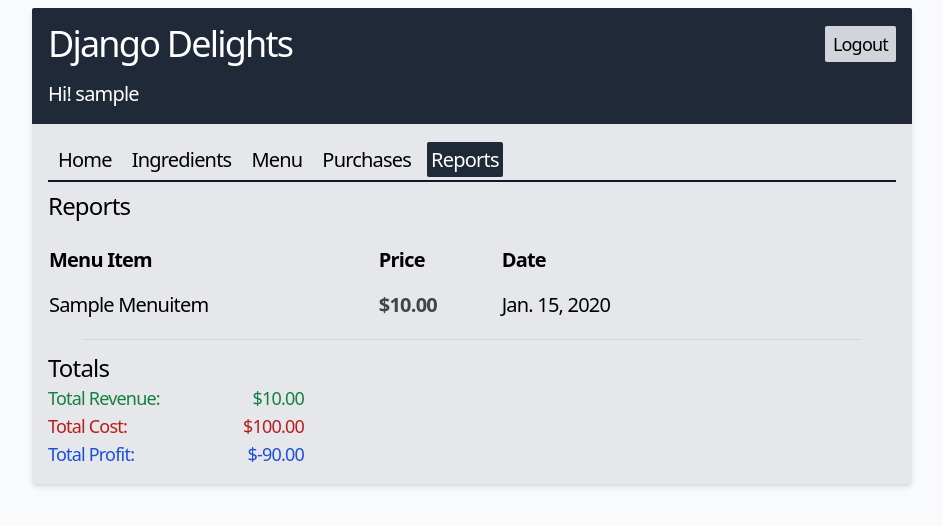
After one commit to JuanIsturiz/django-delights, a Django app: page /reports/ in a window 1280 px wide. The commit adds this page. Shown: the top 526 px of the page, without its empty margins (168-1111 px from the left). Run offline with Django 4.2, Linux system fonts and the light colour scheme; a user stored in the database is signed in; tables that the repository leaves empty hold one stand-in row (values such as "Sample post"); some libraries are stand-ins or nearby versions.

Commit message:
added home, purchases, reports views and login functionality, project finished!

```diff
--- a/django_delights/inventory/models.py
+++ b/django_delights/inventory/models.py
@@ -10,7 +10,7 @@ class MenuItem(models.Model):
         return "/menu"
 
     def is_available(self):
-        return all(X.enough() for X in self.reciperequirement_set.all())
+        return all(X.is_enough() for X in self.reciperequirement_set.all())
 
     def __str__(self) -> str:
         return f"Name: {self.name} - Price: {self.price}"
--- a/django_delights/inventory/static/inventory/style.css
+++ b/django_delights/inventory/static/inventory/style.css
@@ -26,3 +26,7 @@ main table {
   border-spacing: 0 15px;
   width: 80%;
 }
+
+.login-form form .errorlist {
+  color: #b91c1c;
+}
--- a/django_delights/inventory/templates/base.html
+++ b/django_delights/inventory/templates/base.html
@@ -15,13 +15,22 @@
         sans-serif;
   </style>
   <body class="max-w-4xl mx-auto bg-gray-50 tracking-tighter">
-    <div class="bg-gray-200 m-2 rounded">
+    <div class="bg-gray-200 m-2 rounded shadow-md">
       <header class="bg-gray-800 rounded-t-sm p-4">
+        <div class="flex justify-between items-center">
           <h1 class="text-4xl text-white tracking-tighter font-medium">
             Django Delights
           </h1>
+          {% if user.is_authenticated %}
+          <a class="bg-gray-300 py-1 px-2 font-medium text-lg rounded-sm hover:opacity-80" href="/logout">Logout</a>
+          {% endif %}
+        </div>
+        {% if user.is_authenticated %}
+        <h2 class="mt-4 text-white text-xl font-medium">Hi! {{user.username}}</h2>
+        {% endif %}
       </header>
       <div class="p-4">
+        {% if user.is_authenticated %}
         <div>
           <nav class="flex text-xl gap-3 p-1.5">
             <div>
@@ -45,11 +54,24 @@
               >Menu</a
               >
             </div>
-            {% comment %} <a href="{% url 'purchases' %}">Purchases</a> {% endcomment %}
-            {% comment %} <a href="{% url 'reports' %}">Reports</a> {% endcomment %}
+            <div>
+              <a
+              href="{% url 'purchases' %}"
+              class="{% if 'purchases' in request.path %}bg-gray-800 text-white font-medium{% endif %} p-1 rounded-sm hover:font-medium"
+              >Purchases</a
+              >
+            </div>
+            <div>
+              <a
+              href="{% url 'reports' %}"
+              class="{% if request.path == '/reports/' %}bg-gray-800 text-white font-medium{% endif %} p-1 rounded-sm hover:font-medium"
+              >Reports</a
+              >
+            </div>
           </nav>
           <div class="w-full h-0.5 bg-gray-900" />
         </div>
+        {% endif %}
         <h2 class="text-2xl font-medium my-2">
           {% block heading %} {% endblock heading %}
         </h2>
--- a/django_delights/inventory/templates/inventory/add_ingredient.html
+++ b/django_delights/inventory/templates/inventory/add_ingredient.html
@@ -8,7 +8,7 @@
     <div class="w-full">
       {% csrf_token %}
       {{ form.as_p }}
-      <input class="mt-4 text-lg py-1 px-2 bg-gray-800 text-white rounded-sm" type="submit" value="Submit"/>
+      <input class="max-w-md mt-4 text-lg py-1 px-2 bg-gray-800 text-white rounded-sm" type="submit" value="Submit"/>
     </div>
   </form>
 {% endblock %}
--- a/django_delights/inventory/templates/inventory/add_menu.html
+++ b/django_delights/inventory/templates/inventory/add_menu.html
@@ -8,7 +8,7 @@
     <div class="w-full">
       {% csrf_token %}
       {{ form.as_p }}
-      <input class="mt-4 text-lg py-1 px-2 bg-gray-800 text-white rounded-sm" type="submit" value="Submit"/>
+      <input class="max-w-md mt-4 text-lg py-1 px-2 bg-gray-800 text-white rounded-sm" type="submit" value="Submit"/>
     </div>
   </form>
 {% endblock %}
--- /dev/null
+++ b/django_delights/inventory/templates/inventory/reports.html
@@ -0,0 +1,39 @@
+{% extends "base.html" %} {% load static %} {% block title %}Reports{% endblock %}
+{% block heading %} <span>Reports</span> {% endblock %} {% block content %}
+<table class="text-left text-xl border-separate">
+  <thead>
+    <th>Menu Item</th>
+    <th>Price</th>
+    <th>Date</th>
+  </thead>
+</thead>
+<tbody>
+  {% for purchase in purchases %}
+  <tr>
+    <td>{{purchase.menu_item.name.title}}</td>
+    <td><strong class="opacity-70">${{purchase.menu_item.price|stringformat:".2f"}}</strong></td>
+    <td>{{purchase.timestamp}}</td>
+  </tr>
+  {% endfor %}
+</tbody>
+</table>
+<style>
+  table {
+    border-spacing: 1rem 0.5rem;
+  }
+</style>
+<div class="w-11/12 h-[1px] my-1 mx-auto bg-gray-300"></div>
+<h2 class="text-2xl font-medium pt-2">Totals</h2>
+<div class="flex justify-between w-64 text-lg text-green-700 font-medium">
+  <p>Total Revenue:</p>
+  <p>${{ revenue|stringformat:".2f" }}</p>
+</div>
+<div class="flex justify-between w-64 text-lg text-red-700 font-medium">
+  <p>Total Cost:</p>
+  <p>${{ total_cost|stringformat:".2f" }}</p>
+</div>
+<div class="flex justify-between w-64 text-lg text-blue-700 font-medium">
+  <p>Total Profit:</p>
+  <p>${{ profit|stringformat:".2f" }}</p>
+</div>
+{% endblock %}
--- a/django_delights/inventory/urls.py
+++ b/django_delights/inventory/urls.py
@@ -1,7 +1,10 @@
 from django.urls import path
 from . import views
+from django.contrib.auth import views as auth_views
 
 urlpatterns = [
+    path("logout/", views.log_out, name="logout"),
+    path("accounts/login/", auth_views.LoginView.as_view(), name="login"),
     path("", views.HomeView.as_view(), name="home"),
     path("ingredients/", views.IngredientsView.as_view(), name="ingredients"),
     path("ingredients/new", views.NewIngredientView.as_view(), name="add_ingredient"),
@@ -17,4 +20,7 @@ urlpatterns = [
         views.NewRecipeRequirement.as_view(),
         name="add_recipe_requirement",
     ),
+    path("purchases/", views.PurchasesView.as_view(), name="purchases"),
+    path("purchases/new", views.NewPurchase.as_view(), name="add_purchase"),
+    path("reports/", views.ReportsView.as_view(), name="reports"),
 ]
--- a/django_delights/inventory/views.py
+++ b/django_delights/inventory/views.py
@@ -1,15 +1,17 @@
-from django.shortcuts import render
+from django.shortcuts import render, redirect
 from django.views.generic import TemplateView, ListView
 from django.views.generic.edit import CreateView, UpdateView
 from .models import MenuItem, Ingredient, RecipeRequirement, Purchase
 from .forms import MenuItemForm, IngredientForm, RecipeRequirementForm, PurchaseForm
-
+from django.db.models import Sum
+from django.contrib.auth import logout
+from django.contrib.auth.mixins import LoginRequiredMixin
 
 # Create your views here.
 
 
 # Home View
-class HomeView(TemplateView):
+class HomeView(LoginRequiredMixin, TemplateView):
     template_name = "inventory/home.html"
 
     def get_context_data(self, **kwargs):
@@ -21,13 +23,13 @@ class HomeView(TemplateView):
 
 
 # Ingredients List View
-class IngredientsView(ListView):
+class IngredientsView(LoginRequiredMixin, ListView):
     template_name = "inventory/ingredients_list.html"
     model = Ingredient
 
 
 # Create New Ingredient View
-class NewIngredientView(CreateView):
+class NewIngredientView(LoginRequiredMixin, CreateView):
     template_name = "inventory/add_ingredient.html"
     model = Ingredient
     form_class = IngredientForm
@@ -41,20 +43,81 @@ class UpdateIngredientView(UpdateView):
 
 
 # MenuItems List View
-class MenuItemView(ListView):
+class MenuItemView(LoginRequiredMixin, ListView):
     template_name = "inventory/menu_list.html"
     model = MenuItem
 
 
 # Create New Menu View
-class NewMenuItemView(CreateView):
+class NewMenuItemView(LoginRequiredMixin, CreateView):
     template_name = "inventory/add_menu.html"
     model = MenuItem
     form_class = MenuItemForm
 
 
 # Create Recipe Requirement View
-class NewRecipeRequirement(CreateView):
+class NewRecipeRequirement(LoginRequiredMixin, CreateView):
     template_name = "inventory/add_recipe_requirement.html"
     model = RecipeRequirement
     form_class = RecipeRequirementForm
+
+
+# Purchases List View
+class PurchasesView(LoginRequiredMixin, ListView):
+    template_name = "inventory/purchases_list.html"
+    model = Purchase
+
+
+# Create Recipe Requirement View
+class NewPurchase(LoginRequiredMixin, TemplateView):
+    template_name = "inventory/add_purchase.html"
+    model = Purchase
+    form_class = PurchaseForm
+
+    def get_context_data(self, **kwargs):
+        context = super().get_context_data(**kwargs)
+        context["menu_items"] = [X for X in MenuItem.objects.all() if X.is_available()]
+        return context
+
+    def post(self, request):
+        menu_item_id = request.POST["menu_item"]
+        menu_item = MenuItem.objects.get(pk=menu_item_id)
+        requirements = menu_item.reciperequirement_set
+        purchase = Purchase(menu_item=menu_item)
+
+        for requirement in requirements.all():
+            required_ingredient = requirement.ingredient
+            required_ingredient.quantity -= requirement.quantity
+            required_ingredient.save()
+
+        purchase.save()
+        return redirect("/purchases")
+
+
+# Reports View
+class ReportsView(LoginRequiredMixin, TemplateView):
+    template_name = "inventory/reports.html"
+
+    def get_context_data(self, **kwargs):
+        context = super().get_context_data(**kwargs)
+        context["purchases"] = Purchase.objects.all()
+        revenue = Purchase.objects.aggregate(revenue=Sum("menu_item__price"))["revenue"]
+        total_cost = 0
+        for purchase in Purchase.objects.all():
+            for recipe_requirement in purchase.menu_item.reciperequirement_set.all():
+                total_cost += (
+                    recipe_requirement.ingredient.price_per_unit
+                    * recipe_requirement.quantity
+                )
+
+        context["revenue"] = revenue
+        context["total_cost"] = total_cost
+        context["profit"] = revenue - total_cost
+
+        return context
+
+
+# Logout View
+def log_out(request):
+    logout(request)
+    return redirect("/")
```
Also changed, not shown: django_delights/inventory/templates/inventory/add_purchase.html (added, +23 -0 lines), django_delights/inventory/templates/inventory/home.html (+72 -1 lines), django_delights/inventory/templates/inventory/menu_list.html (+3 -4 lines), django_delights/inventory/templates/inventory/purchases_list.html (added, +27 -0 lines), django_delights/inventory/templates/registration/login.html (added, +9 -0 lines), README.md. Lines whose indentation alone changed are shown as unchanged.
